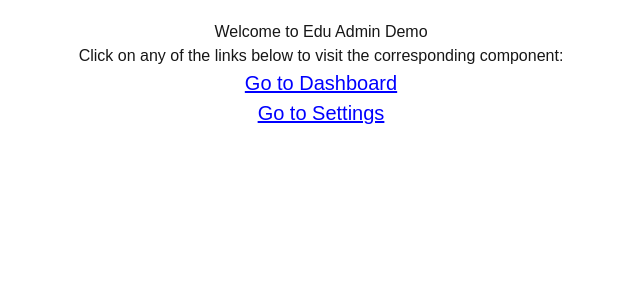
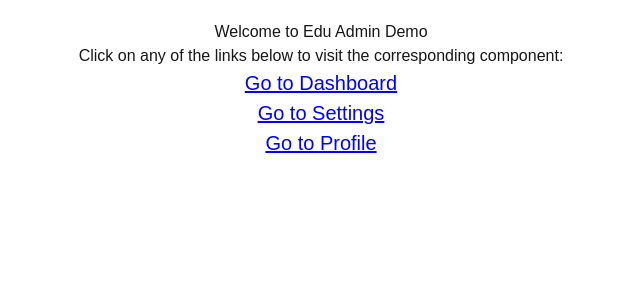
Before and after one commit to Garriga11/EduAdmin, a Next.js app: page / in a window 1280 px wide. Shown: the top 300 px of the page, without its empty margins (319-959 px from the left). Built offline with nearby package versions, Linux system fonts and the light colour scheme.

Commit message:
Update page.tsx

```diff
--- a/app/page.tsx
+++ b/app/page.tsx
@@ -1,7 +1,7 @@
-// app/page.tsx
+// pages/page/index.tsx
 import Link from 'next/link';
 
-export default function HomePage() {
+export default function Page() {
   return (
     <div style={{ textAlign: 'center', marginTop: '20px' }}>
       <h1>Welcome to Edu Admin Demo</h1>
@@ -17,13 +17,19 @@ export default function HomePage() {
             </Link>
           </li>
           <li>
-            <Link href="/forms">
+            <Link href="/settings">
               <a style={{ fontSize: '20px', color: 'blue', textDecoration: 'underline' }}>
                 Go to Settings
               </a>
             </Link>
           </li>
-
+          <li>
+            <Link href="/profile">
+              <a style={{ fontSize: '20px', color: 'blue', textDecoration: 'underline' }}>
+                Go to Profile
+              </a>
+            </Link>
+          </li>
         </ul>
       </nav>
     </div>
```
